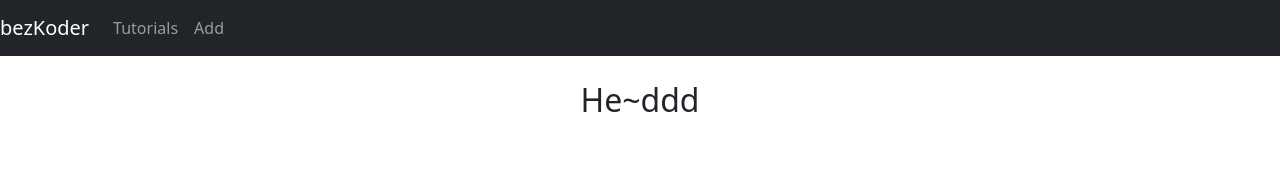
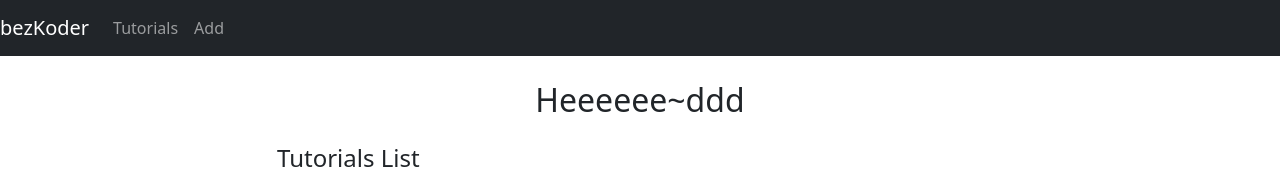
Before and after one commit to nahuymatuy/nahuymatuy.github.io, a Vue app: page / in a window 1280 px wide. Shown: the top 171 px of the page. Built offline with nearby package versions, Linux system fonts and the light colour scheme; no server answers; the database is empty.

Commit message:
ok
Description ..

```diff
--- a/src/App.vue
+++ b/src/App.vue
@@ -13,7 +13,7 @@
     </nav>
 
     <div class="container mt-3">
-      <h2>He~ddd</h2>
+      <h2>Heeeeee~ddd</h2>
       <router-view />
     </div>
   </div>
--- a/src/router.js
+++ b/src/router.js
@@ -7,13 +7,13 @@ export default new Router({
   mode: "history",
   routes: [
     {
-      path: "/13",
+      path: "/",
       alias: "/tutorials",
       name: "tutorials",
       component: () => import("./components/TutorialsList")
     },
     {
-      path: "/12",
+      path: "/add",
       name: "add",
       component: () => import("./components/AddTutorial")
     }
```
